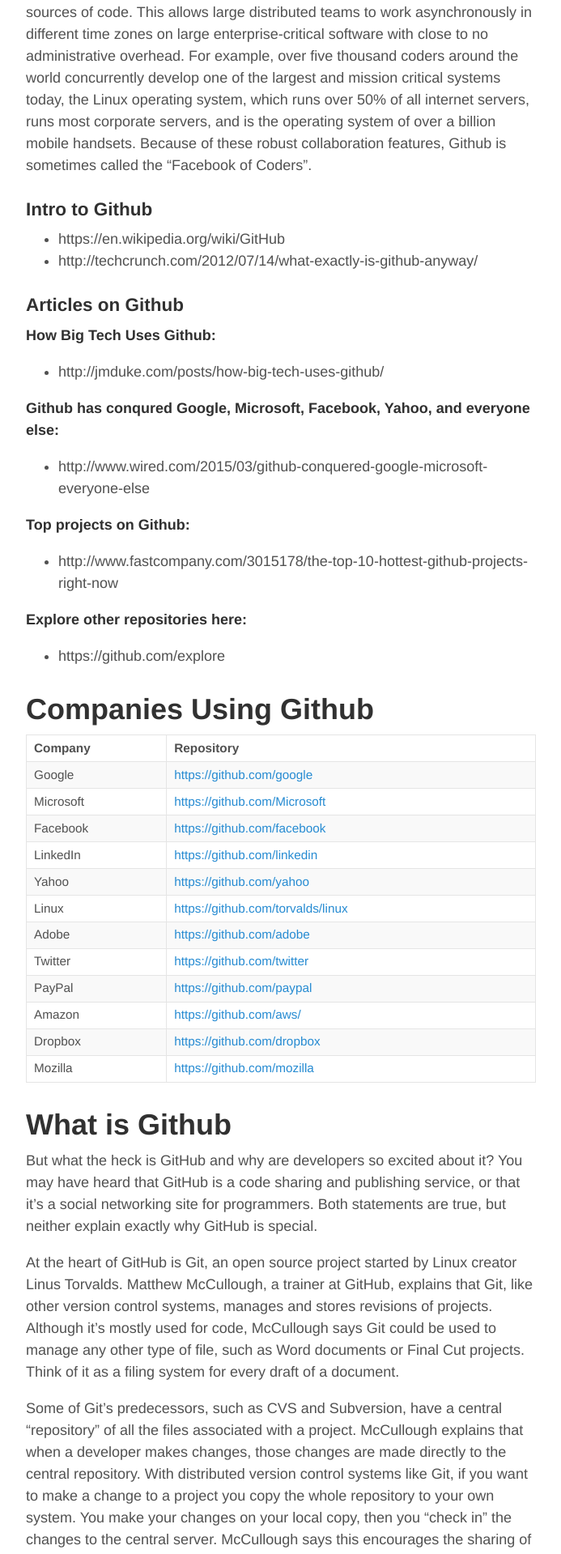
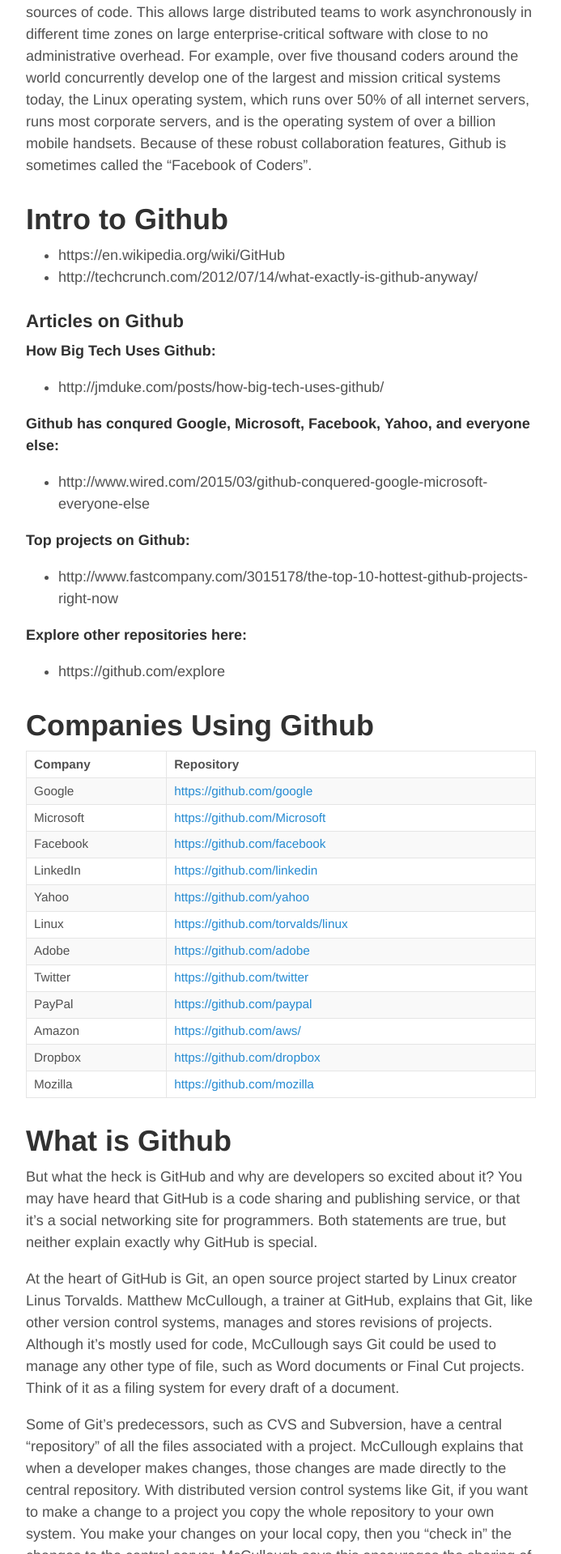
Before and after one commit to healthschema/healthschema.github.io, a Jekyll site: the page built from _posts/2015-08-20-github-intro.md, in a window 1280 px wide. Shown: the part 839-2758 px from the top of the page at 81% size, without its empty margins (293-986 px from the left). Built offline with Jekyll 4.4.1, drawn with Linux system fonts in a browser that asks for light colours.

```diff
--- a/_posts/2015-08-20-github-intro.md
+++ b/_posts/2015-08-20-github-intro.md
@@ -20,7 +20,8 @@ As of 2015, GitHub reports over 9 million users and over 21.1 million repositori
 A unique feature of  Github is its advanced  distributed revision control, which works whether coders are online or offline, and automates the merging of all sources of code. This allows large distributed teams to work asynchronously in different time zones on large enterprise-critical software with close to no administrative overhead. For example, over five thousand coders around the world concurrently develop one of the largest and mission critical systems today, the Linux operating system, which runs over 50% of all internet servers, runs most corporate servers, and is the operating system of over a billion mobile handsets. Because of these robust collaboration features, Github is sometimes called the "Facebook of Coders".
 
 
-###  Intro to Github
+Intro to Github
+=================
 * https://en.wikipedia.org/wiki/GitHub
 * http://techcrunch.com/2012/07/14/what-exactly-is-github-anyway/
 
```
